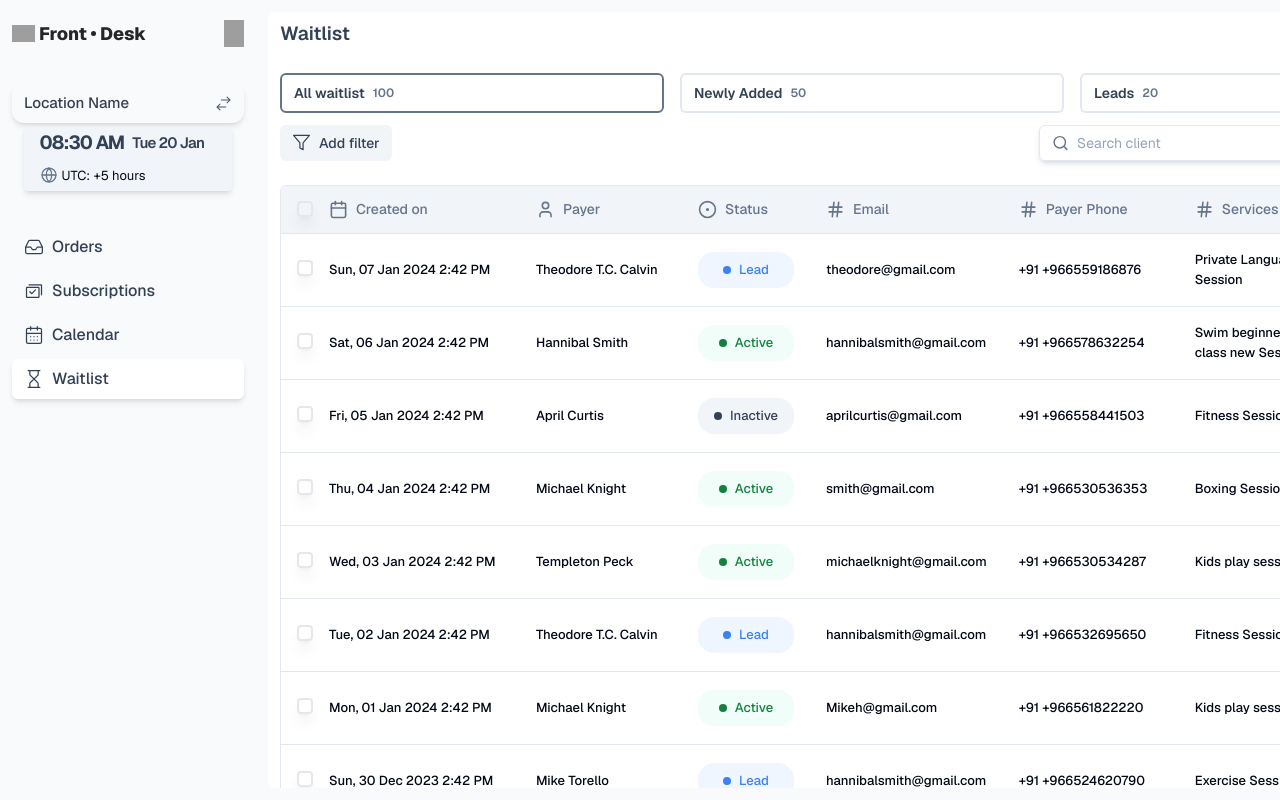
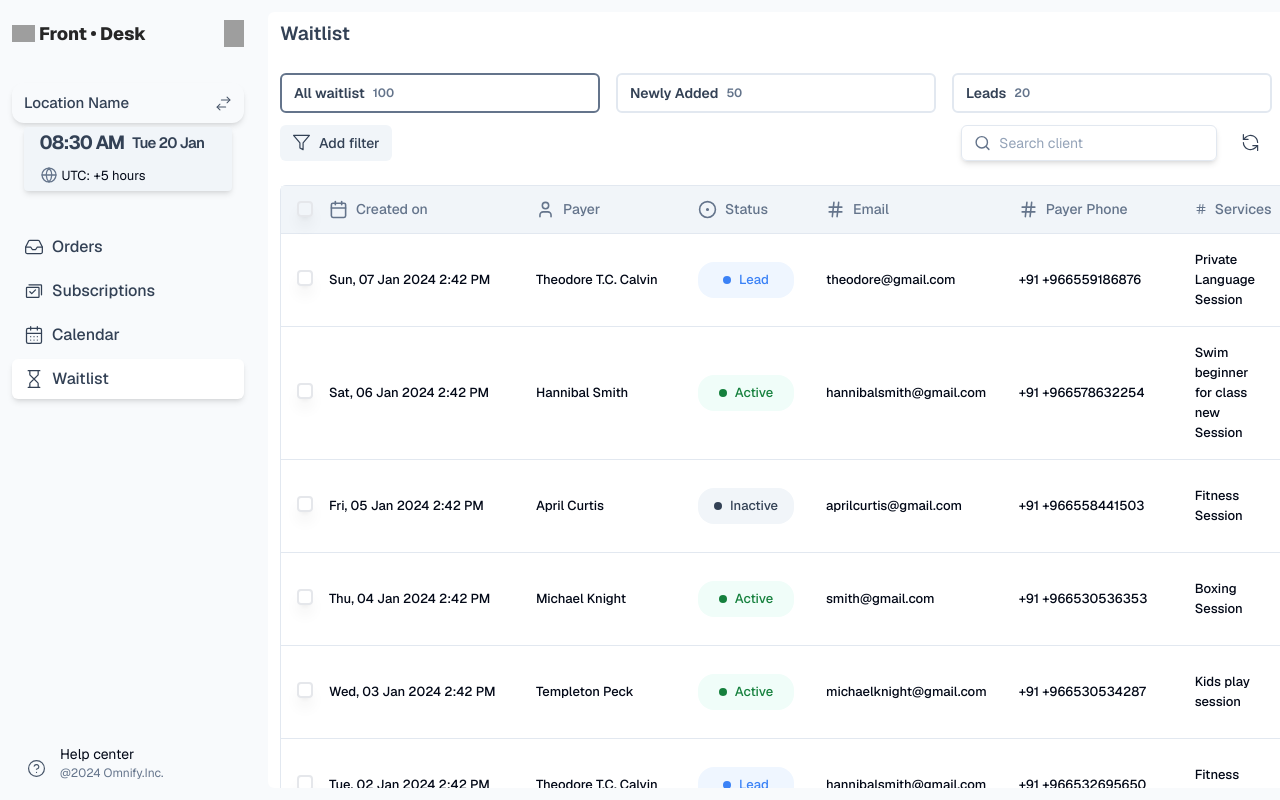
Before and after one commit to mohamedaflah/admin-dashboard-omnify, a Next.js app: page / in a window 1280 px wide. Built offline with nearby package versions, Linux system fonts and the light colour scheme; grey boxes are pictures that could not be loaded.

Commit message:
feat: sidebar design enhanced

```diff
--- a/components/app-component/sidebar/Sidebar.tsx
+++ b/components/app-component/sidebar/Sidebar.tsx
@@ -11,7 +11,7 @@ export const SideBar = () => {
   return (
     <aside
       className={cn(
-        "hidden  md:flex flex-col min-w-64 sticky top-0 left-0 bg-bgColor-1 px-3 pt-5 transition-all duration-300",
+        "hidden  md:flex flex-col justify-between min-w-64 sticky top-0 left-0 bg-bgColor-1 px-3 pt-5 transition-all duration-300",
         {
           "min-w-20 items-center": !expandSidebar,
         }
@@ -130,7 +130,11 @@ export const SideBar = () => {
           {AdminNavigations.map((nav) => (
             <Link
               href={nav.path}
-              className={cn("h-10 items-center flex gap-2 text-textcolor-1 font-medium rounded-md px-3 ",{"bg-white shadow-md":nav.label=="Waitlist"},{"w-10 px-0 flex justify-center":!expandSidebar})}
+              className={cn(
+                "h-10 items-center flex gap-2 text-textcolor-1 font-medium rounded-md px-3 ",
+                { "bg-white shadow-md": nav.label == "Waitlist" },
+                { "w-10 px-0 flex justify-center": !expandSidebar }
+              )}
               key={nav.id}
             >
               <Image width={20} height={20} src={nav.image} alt={nav.label} />
@@ -143,6 +147,29 @@ export const SideBar = () => {
           ))}
         </div>
       </div>
+      <div className="w-full">
+        <div className="w-full">
+
+        </div>
+        <div className="w-full min-h-14 flex">
+          <div className="size-12 flex items-center justify-center">
+            <Image
+              src={"/icons/help-circle.svg"}
+              alt="help"
+              width={19}
+              height={19}
+            />
+          </div>
+          {expandSidebar && (
+            <div className="h-full flex flex-col justify-center">
+              <span className="text-sm">Help center</span>
+              <span className="text-[12px] text-textcolor-2">
+                @2024 Omnify.Inc.{" "}
+              </span>
+            </div>
+          )}
+        </div>
+      </div>
     </aside>
   );
 };
--- a/components/app-component/top-bar/top-bar-title.tsx
+++ b/components/app-component/top-bar/top-bar-title.tsx
@@ -9,7 +9,7 @@ export function TopBarBox({ title, count, className }: ChildProp) {
   return (
     <div
       className={cn(
-        " flex items-center  border-2 border-textcolor-2 rounded-md xl:w-96 lg:w-64 sm:w-48 gap-2 flex-col sm:flex-row min-h-16  sm:min-h-10 p-2 md:p-0 md:px-3",
+        " flex items-center  border-2 border-textcolor-2 rounded-md xl:w-80 lg:w-64 sm:w-48 gap-2 flex-col sm:flex-row min-h-16  sm:min-h-10 p-2 md:p-0 md:px-3",
         className
       )}
     >
```
Also changed, not shown: public/icons/help-circle.svg (added).
